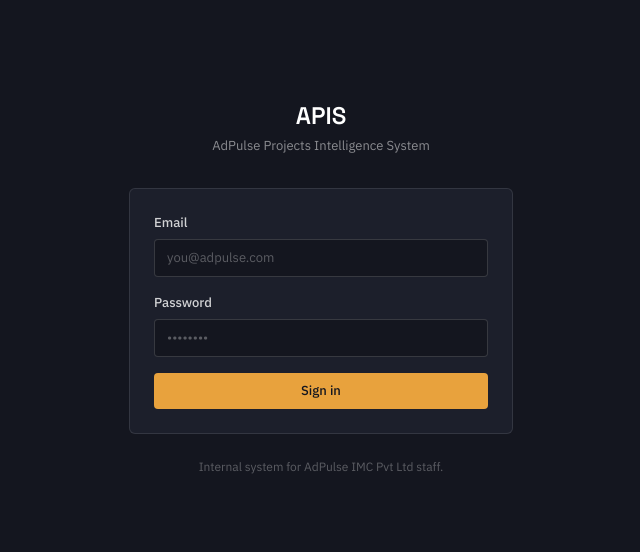
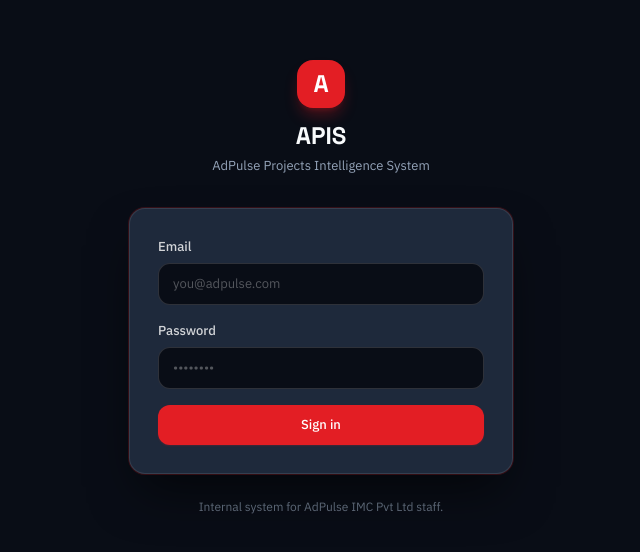
Before and after one commit to adnankarim2030-dev/apis-adpulse, a Next.js app: page /login in a window 1280 px wide. Shown: the part 112-664 px from the top of the page, without its empty margins (319-959 px from the left). Built offline with nearby package versions, Linux system fonts and the light colour scheme.

Commit message:
feat: apply AdPulse red, dark slate, and enterprise rounding to UI components

```diff
--- a/src/app/login/LoginForm.tsx
+++ b/src/app/login/LoginForm.tsx
@@ -51,7 +51,7 @@
           autoComplete="email"
           value={email}
           onChange={(e) => setEmail(e.target.value)}
-          className="w-full rounded border border-white/15 bg-ink px-3 py-2 text-sm text-white placeholder:text-white/30 focus:border-signal"
+          className="w-full rounded-xl border border-white/15 bg-[#090D16] px-3.5 py-2.5 text-sm text-white placeholder:text-white/30 focus:border-[#E31E24] focus:ring-1 focus:ring-[#E31E24] focus:outline-none transition-all"
           placeholder="you@adpulse.com"
         />
       </div>
@@ -66,12 +66,12 @@
           autoComplete="current-password"
           value={password}
           onChange={(e) => setPassword(e.target.value)}
-          className="w-full rounded border border-white/15 bg-ink px-3 py-2 text-sm text-white placeholder:text-white/30 focus:border-signal"
+          className="w-full rounded-xl border border-white/15 bg-[#090D16] px-3.5 py-2.5 text-sm text-white placeholder:text-white/30 focus:border-[#E31E24] focus:ring-1 focus:ring-[#E31E24] focus:outline-none transition-all"
           placeholder="••••••••"
         />
       </div>
-      {error && <p className="text-sm text-status-critical">{error}</p>}
-      <Button type="submit" variant="signal" disabled={loading} className="w-full">
+      {error && <p className="text-sm font-medium text-[#E31E24]">{error}</p>}
+      <Button type="submit" variant="primary" disabled={loading} className="w-full py-2.5 mt-2">
         {loading ? "Signing in…" : "Sign in"}
       </Button>
     </form>
--- a/src/app/login/page.tsx
+++ b/src/app/login/page.tsx
@@ -3,18 +3,21 @@
 
 export default function LoginPage() {
   return (
-    <div className="flex min-h-screen items-center justify-center bg-ink px-4">
+    <div className="flex min-h-screen items-center justify-center bg-[#090D16] px-4">
       <div className="w-full max-w-sm">
         <div className="mb-8 text-center">
-          <p className="font-display text-2xl font-semibold text-white">APIS</p>
-          <p className="mt-1 text-sm text-white/50">AdPulse Projects Intelligence System</p>
+          <div className="mx-auto mb-3 h-12 w-12 rounded-2xl bg-[#E31E24] flex items-center justify-center font-display text-2xl font-bold text-white shadow-lg shadow-[#E31E24]/30">
+            A
+          </div>
+          <h1 className="font-display text-2xl font-bold text-[#F8FAFC]">APIS</h1>
+          <p className="mt-1 text-sm text-[#94A3B8]">AdPulse Projects Intelligence System</p>
         </div>
-        <div className="rounded-md border border-white/10 bg-ink-800 p-6">
-          <Suspense fallback={<div className="text-sm text-white/50">Loading...</div>}>
+        <div className="rounded-2xl border border-white/10 bg-[#1E293B] p-7 shadow-2xl shadow-black/60 ring-1 ring-[#E31E24]/20">
+          <Suspense fallback={<div className="text-sm text-[#94A3B8]">Loading...</div>}>
             <LoginForm />
           </Suspense>
         </div>
-        <p className="mt-6 text-center text-xs text-white/30">
+        <p className="mt-6 text-center text-xs text-[#94A3B8]/60">
           Internal system for AdPulse IMC Pvt Ltd staff.
         </p>
       </div>
--- a/src/components/dashboard/KpiCard.tsx
+++ b/src/components/dashboard/KpiCard.tsx
@@ -10,14 +10,14 @@
   tone?: "default" | "signal" | "critical";
 }) {
   return (
-    <div className="rounded-md border border-line bg-paper-card px-4 py-3.5">
-      <p className="text-sm text-slate-soft">{label}</p>
+    <div className="rounded-xl border border-slate-200/80 bg-white px-5 py-4 shadow-sm shadow-slate-200/40 transition-all hover:border-slate-300">
+      <p className="text-xs font-semibold uppercase tracking-wider text-[#94A3B8]">{label}</p>
       <p
         className={clsx(
-          "mt-1 font-display text-2xl font-semibold tabular",
-          tone === "signal" && "text-signal-700",
-          tone === "critical" && "text-status-critical",
-          tone === "default" && "text-ink"
+          "mt-1.5 font-display text-2xl font-bold tabular tracking-tight",
+          tone === "signal" && "text-[#14B8A6]",
+          tone === "critical" && "text-[#E31E24]",
+          tone === "default" && "text-[#0F172A]"
         )}
       >
         {value}
--- a/src/components/layout/Sidebar.tsx
+++ b/src/components/layout/Sidebar.tsx
@@ -15,20 +15,32 @@
 export function Sidebar({ role, activePath }: { role: Role; activePath: string }) {
   const items = role === "CEO" ? ceoNav : staffNav;
   return (
-    <aside className="hidden w-56 shrink-0 flex-col bg-ink px-3 py-5 text-white/90 md:flex">
-      <div className="px-2 pb-6">
-        <p className="font-display text-lg font-semibold tracking-tight text-white">APIS</p>
-        <p className="text-xs text-white/50">AdPulse Intelligence</p>
+    <aside className="hidden w-60 shrink-0 flex-col bg-[#0F172A] px-3.5 py-6 text-white md:flex border-r border-slate-800">
+      <div className="px-3 pb-6 border-b border-slate-800/80 mb-4">
+        <div className="flex items-center gap-2">
+          <div className="h-8 w-8 rounded-lg bg-[#E31E24] flex items-center justify-center font-display font-bold text-white shadow-sm shadow-[#E31E24]/30">
+            A
+          </div>
+          <div>
+            <p className="font-display text-base font-bold tracking-tight text-white flex items-center gap-1.5">
+              APIS
+              <span className="rounded bg-[#14B8A6]/20 px-1.5 py-0.2 text-[10px] font-semibold text-[#14B8A6]">PRO</span>
+            </p>
+            <p className="text-[11px] text-[#94A3B8]">AdPulse Intelligence</p>
+          </div>
+        </div>
       </div>
-      <nav className="flex flex-1 flex-col gap-0.5">
+      <nav className="flex flex-1 flex-col gap-1.5">
         {items.map((item) => {
           const active = activePath === item.href || activePath.startsWith(item.href + "/");
           return (
             <Link
               key={item.href}
               href={item.href}
-              className={`rounded px-3 py-2 text-sm font-medium transition-colors ${
-                active ? "bg-white/10 text-white" : "text-white/60 hover:bg-white/5 hover:text-white"
+              className={`flex items-center gap-2.5 rounded-xl px-3.5 py-2.5 text-sm font-medium transition-all ${
+                active
+                  ? "bg-[#E31E24] text-white shadow-md shadow-[#E31E24]/20 font-semibold"
+                  : "text-[#94A3B8] hover:bg-slate-800/70 hover:text-white"
               }`}
             >
               {item.label}
@@ -36,8 +48,9 @@
           );
         })}
       </nav>
-      <div className="border-t border-white/10 px-2 pt-3">
-        <p className="text-xs text-white/40">Phase 1 · Foundation</p>
+      <div className="border-t border-slate-800 px-3 pt-3.5 mt-auto">
+        <p className="text-xs text-[#94A3B8]/60">AdPulse IMC Pvt Ltd</p>
+        <p className="text-[10px] text-[#94A3B8]/40">Phase 1 · Foundation</p>
       </div>
     </aside>
   );
--- a/src/components/ui/Avatar.tsx
+++ b/src/components/ui/Avatar.tsx
@@ -1,9 +1,9 @@
 import { initials } from "@/lib/format";
 
-export function Avatar({ name, size = 28 }: { name: string; size?: number }) {
+export function Avatar({ name, size = 32 }: { name: string; size?: number }) {
   return (
     <div
-      className="flex shrink-0 items-center justify-center rounded-full bg-ink text-xs font-semibold text-white"
+      className="flex shrink-0 items-center justify-center rounded-full bg-[#0F172A] text-xs font-bold text-white shadow-sm ring-1 ring-slate-200"
       style={{ width: size, height: size }}
       title={name}
     >
--- a/src/components/ui/Button.tsx
+++ b/src/components/ui/Button.tsx
@@ -10,16 +10,16 @@
 }
 
 const variants: Record<Variant, string> = {
-  primary: "bg-ink text-white hover:bg-ink-700 disabled:bg-ink-600/50",
-  secondary: "bg-white text-ink border border-line hover:border-ink-600",
-  ghost: "bg-transparent text-slate hover:text-ink hover:bg-line-soft",
-  danger: "bg-status-critical text-white hover:bg-status-critical/90",
-  signal: "bg-signal text-ink hover:bg-signal-600 disabled:bg-signal/50",
+  primary: "bg-[#E31E24] text-white hover:bg-[#C6151B] shadow-sm shadow-[#E31E24]/20 disabled:bg-[#E31E24]/50",
+  secondary: "bg-white text-[#0F172A] border border-slate-200 hover:bg-slate-50 hover:border-slate-300",
+  ghost: "bg-transparent text-[#5B6072] hover:text-[#0F172A] hover:bg-slate-100",
+  danger: "bg-[#E31E24] text-white hover:bg-[#C6151B]",
+  signal: "bg-[#E31E24] text-white hover:bg-[#C6151B] shadow-sm shadow-[#E31E24]/20 disabled:bg-[#E31E24]/50",
 };
 
 const sizes: Record<Size, string> = {
-  sm: "px-3 py-1.5 text-sm",
-  md: "px-4 py-2 text-sm",
+  sm: "px-3.5 py-1.5 text-xs rounded-lg font-medium",
+  md: "px-4 py-2 text-sm rounded-xl font-medium",
 };
 
 export const Button = forwardRef<HTMLButtonElement, ButtonProps>(
@@ -27,7 +27,7 @@
     <button
       ref={ref}
       className={clsx(
-        "inline-flex items-center justify-center gap-2 rounded font-medium transition-colors disabled:cursor-not-allowed disabled:opacity-60",
+        "inline-flex items-center justify-center gap-2 font-medium transition-all disabled:cursor-not-allowed disabled:opacity-60 active:scale-[0.98]",
         variants[variant],
         sizes[size],
         className
--- a/src/components/ui/Card.tsx
+++ b/src/components/ui/Card.tsx
@@ -2,13 +2,13 @@
 import clsx from "./clsx";
 
 export function Card({ className, ...props }: HTMLAttributes<HTMLDivElement>) {
-  return <div className={clsx("rounded-md border border-line bg-paper-card", className)} {...props} />;
+  return <div className={clsx("rounded-xl border border-slate-200/80 bg-white shadow-sm shadow-slate-200/50", className)} {...props} />;
 }
 
 export function CardHeader({ className, ...props }: HTMLAttributes<HTMLDivElement>) {
-  return <div className={clsx("border-b border-line px-5 py-4", className)} {...props} />;
+  return <div className={clsx("border-b border-slate-100 px-6 py-4", className)} {...props} />;
 }
 
 export function CardBody({ className, ...props }: HTMLAttributes<HTMLDivElement>) {
-  return <div className={clsx("px-5 py-4", className)} {...props} />;
+  return <div className={clsx("px-6 py-5", className)} {...props} />;
 }
--- a/src/components/ui/ProgressBar.tsx
+++ b/src/components/ui/ProgressBar.tsx
@@ -3,9 +3,12 @@
 export function ProgressBar({ value, className }: { value: number; className?: string }) {
   const clamped = Math.max(0, Math.min(100, value));
   return (
-    <div className={clsx("h-1.5 w-full overflow-hidden rounded-full bg-line-soft", className)}>
+    <div className={clsx("h-2 w-full overflow-hidden rounded-full bg-slate-100 border border-slate-200/60", className)}>
       <div
-        className={clsx("h-full rounded-full", clamped >= 100 ? "bg-status-healthy" : "bg-signal")}
+        className={clsx(
+          "h-full rounded-full transition-all duration-300",
+          clamped >= 100 ? "bg-emerald-500" : clamped >= 50 ? "bg-[#14B8A6]" : "bg-[#E31E24]"
+        )}
         style={{ width: `${clamped}%` }}
       />
     </div>
```
Also changed, not shown: src/components/layout/Topbar.tsx (+6 -6 lines), src/components/ui/Badge.tsx (+14 -14 lines).
